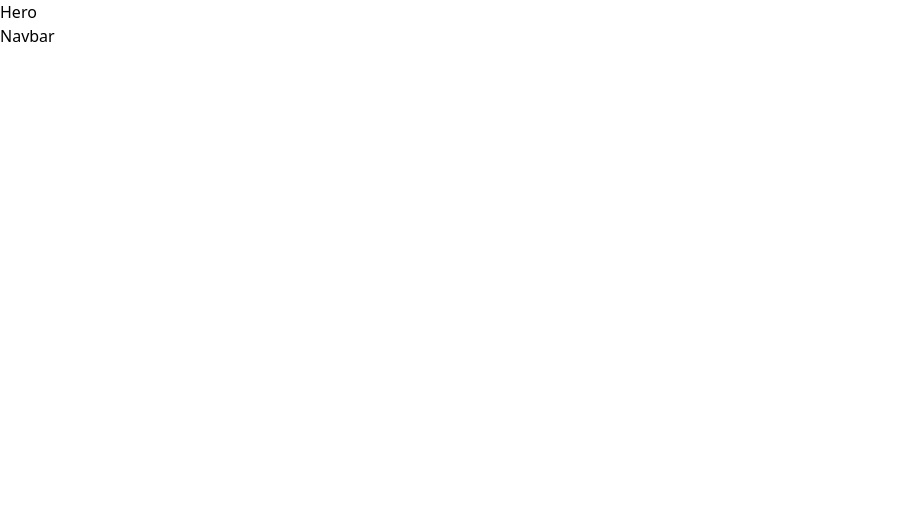
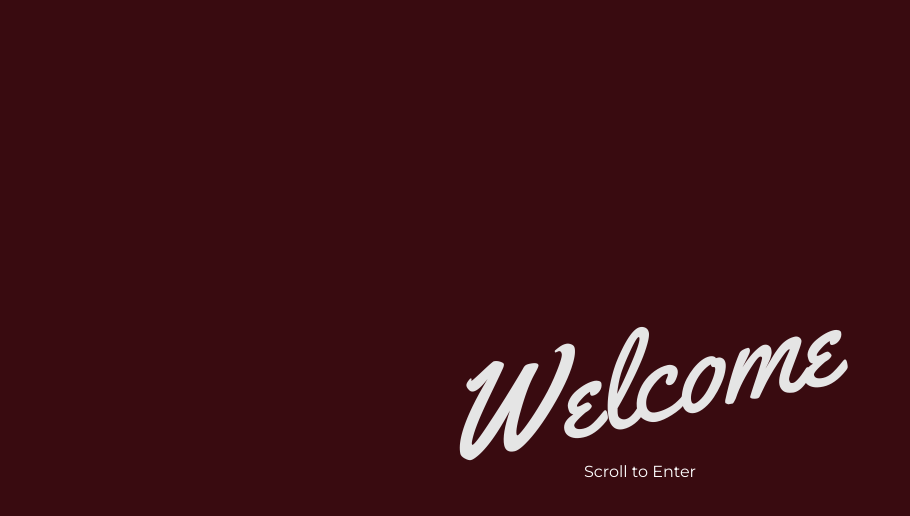
Before and after one commit to LexanderO/renegade, a React (Vite) app: page / in a window 1280 px wide. Shown: the top 516 px of the page, without its empty margins (0-910 px from the left). Built offline with nearby package versions, Linux system fonts and the light colour scheme.

Commit message:
added welcome wiith setTimeout

```diff
--- a/src/App.jsx
+++ b/src/App.jsx
@@ -4,12 +4,11 @@ import { Hero, Navbar } from "./components";
 
 function App() {
   return (
-    <>
-      <BrowserRouter>
-        <Hero/>
-        <Navbar/>
-      </BrowserRouter>
-    </>
+    <BrowserRouter>
+      <div className="relative z-0 bg-blackbean">
+        <Hero />
+      </div>
+    </BrowserRouter>
   );
 }
 
--- a/src/components/Hero.jsx
+++ b/src/components/Hero.jsx
@@ -1,7 +1,30 @@
+import { useState, useEffect } from "react";
+
 const Hero = () => {
-    return (
-        <div>Hero</div>
-    );
+  const [showWelcome, setShowWelcome] = useState(false);
+
+  useEffect(() => {
+    setTimeout(() => {
+      setShowWelcome(true);
+    }, 1000);
+    return () => {
+      setShowWelcome(false);
+    };
+  }, []);
+
+  return (
+    <section className="relative w-full h-screen mx-auto">
+      <div
+        className={`flex flex-col justify-center items-center h-screen transform transition-opacity duration-500
+      ${
+        showWelcome ? "opacity-100" : "opacity-0"
+      }`}
+      >
+        <h1 className="font-yellowtail text-9xl text-platinum -rotate-12 mb-4">Welcome</h1>
+        <h3 className="font-montserrat">Scroll to Enter</h3>
+      </div>
+    </section>
+  );
 };
 
 export default Hero;
--- a/src/index.css
+++ b/src/index.css
@@ -4,3 +4,12 @@
 @tailwind base;
 @tailwind components;
 @tailwind utilities;
+
+* {
+    margin: 0;
+    padding: 0;
+    box-sizing: border-box;
+    font-family: "Montserrat", sans-serif;
+    scroll-behavior: smooth;
+    color-scheme: dark;
+  }
```
